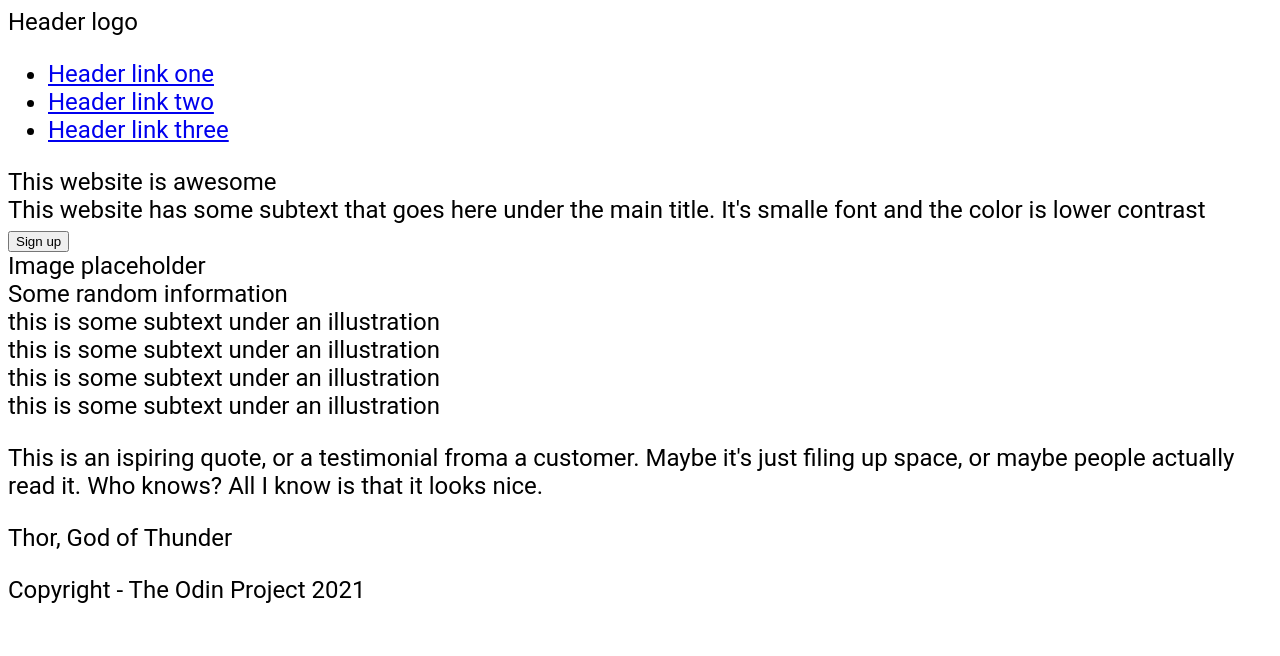
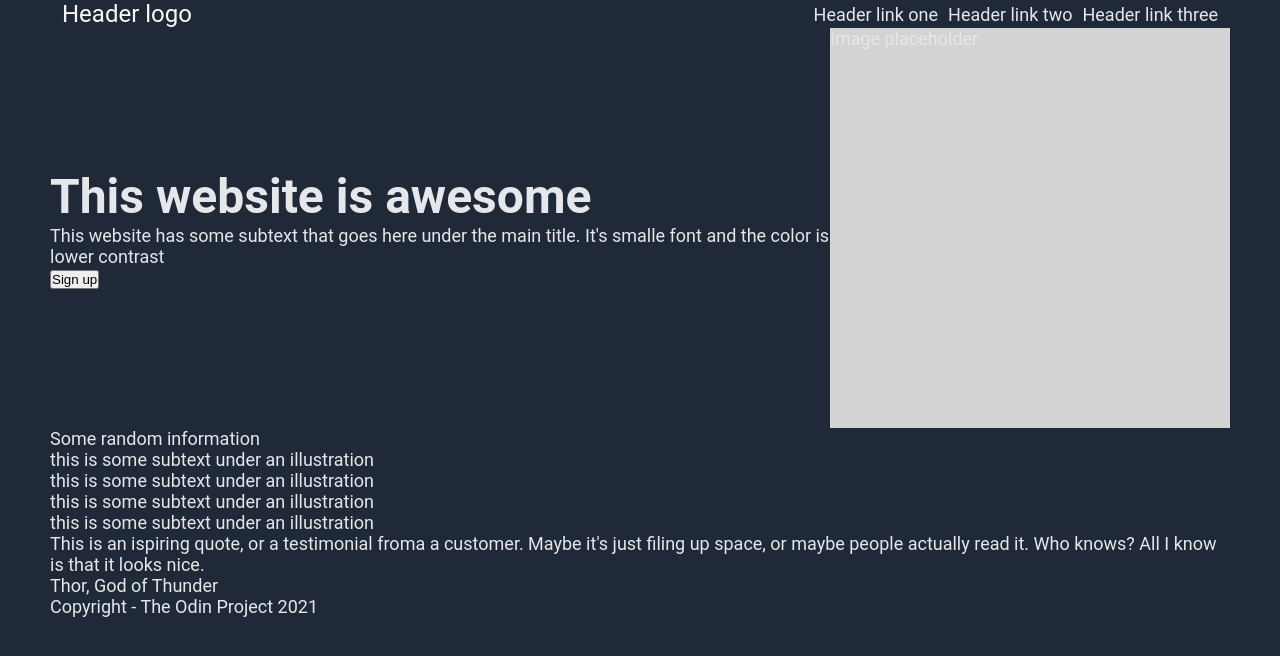
Before and after one commit to Gee1818/landing-page, a plain HTML site: page index.html in a window 1280 px wide. Drawn offline with Linux system fonts and the light colour scheme.

Commit message:
CSS file worked on

```diff
--- a/index.html
+++ b/index.html
@@ -20,11 +20,11 @@
     </header>
     <main>
       <div class="intro">
-        <div class="awesome">
-          This website is awesome
+        <div class="intro-container">
+          <div class="awesome">This website is awesome</div>
+          <div  class="text">This website has some subtext that goes here under the main title. It's smalle font and the color is lower contrast</div>
+          <button>Sign up</button>
         </div>
-        <div  class="text">This website has some subtext that goes here under the main title. It's smalle font and the color is lower contrast</div>
-        <button>Sign up</button>
         <div class="image">Image placeholder</div>
       </div>
 
--- a/style.css
+++ b/style.css
@@ -1,4 +1,62 @@
+*,
+*::after,
+*::before {
+  padding: 0;
+  margin: 0;
+}
+
 body{
-    font-family: roboto;
+    font-family: 'Roboto', arial;
+    font-size: 18px;
+    color: #e5e7eb;
+    background: #1f2937;
+    margin-left: 50px;
+    margin-right: 50px;
+    display: flex;
+    flex-direction: column;
+}
+
+header{
+    display: flex;
+    width: 100%;
+    align-items: center;
+    justify-content: space-between;
+}
+.logo{
     font-size: 24px;
+    color: #f9faf8;
+    margin-left: 12px;
 }
+ul{
+    margin: 0px;
+    list-style: none;
+    display: flex;
+    gap: 10px;
+    margin-right: 12px;
+
+}
+
+a{
+    text-decoration: none;
+    font-size: 18px;
+    color: #e5e7eb;
+}
+
+.intro{
+    display: flex;
+    justify-content: space-around;
+    align-items: center;
+}
+
+
+.awesome{
+    font-size: 48px;
+    font-weight: bolder;
+}
+
+.image{
+    width: 400px;
+    height: 400px;
+    background: lightgray;
+    flex-shrink: 0;
+}
```
